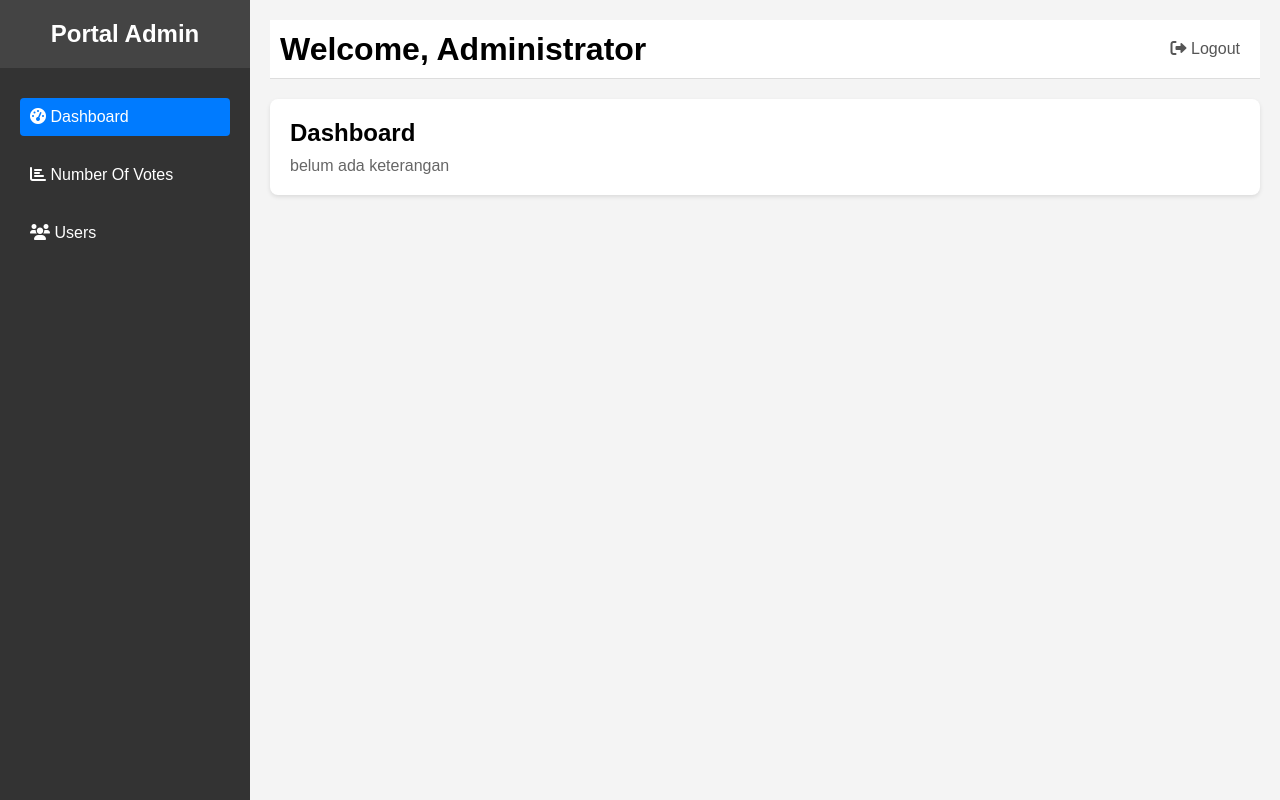
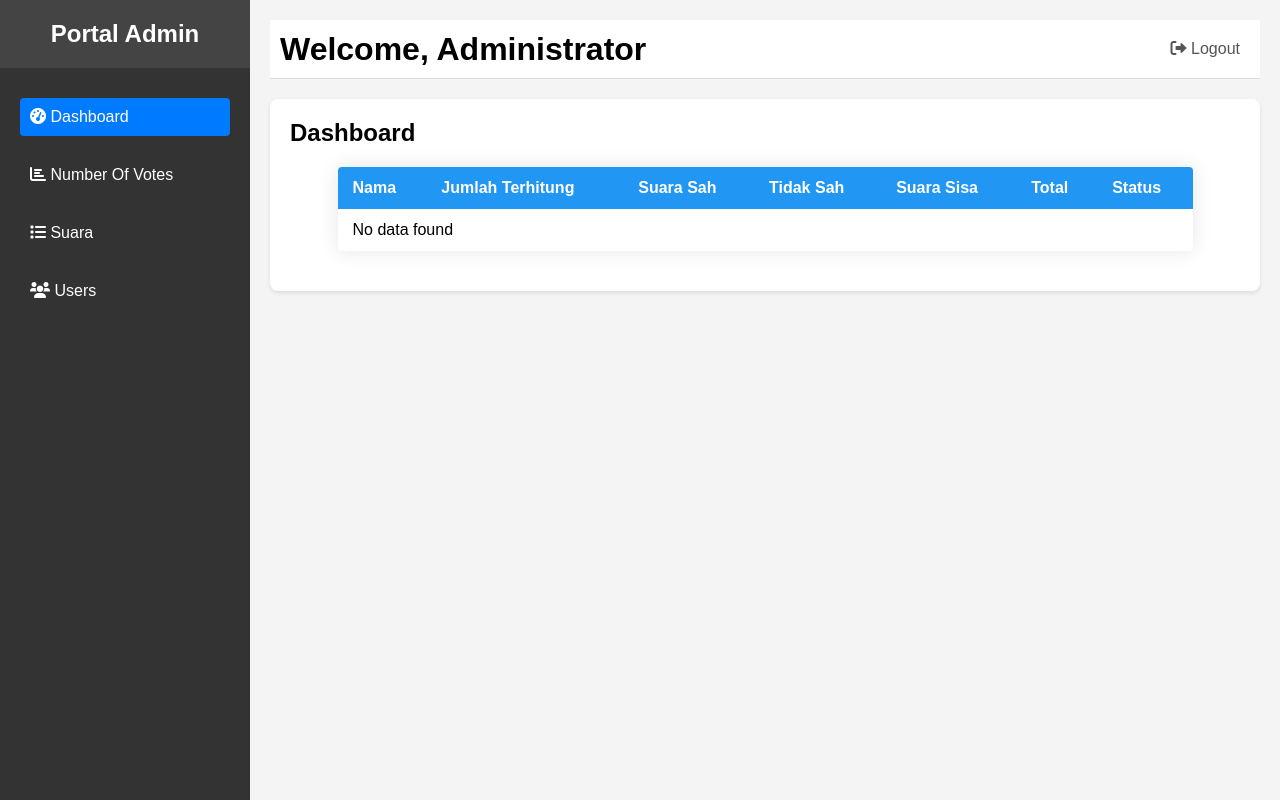
Before and after one commit to asroharun6/K5tps, a PHP site: page /admin/index.php in a window 1280 px wide. Run offline with PHP 8.4, Linux system fonts and the light colour scheme; a user stored in the database is signed in; data comes from the database, SQL or seed files in the repository.

Commit message:
Add files via upload

```diff
--- /dev/null
+++ b/admin/hasil.php
@@ -0,0 +1,106 @@
+<!DOCTYPE html>
+<html lang="en">
+<head>
+    <meta charset="UTF-8">
+    <meta name="viewport" content="width=device-width, initial-scale=1.0">
+    <title>Data Pengguna</title>
+    <link rel="stylesheet" href="https://cdnjs.cloudflare.com/ajax/libs/font-awesome/6.0.0-beta3/css/all.min.css">
+    <style>
+        .container-user {
+            margin: 20px auto;
+            width: 90%;
+        }
+        .table {
+            width: 100%;
+            border-collapse: collapse;
+            border-radius: 4px;
+            overflow: hidden;
+            box-shadow: 0 0 20px rgba(0, 0, 0, 0.1);
+        }
+        .table thead {
+            background-color: #2196F3;
+            color: #fff;
+        }
+        .table th, .table td {
+            padding: 12px 15px;
+            text-align: left;
+        }
+        .table tbody tr {
+            transition: background-color 0.3s;
+        }
+        .table tbody tr:nth-child(even) {
+            background-color: #f2f2f2;
+        }
+        .table tbody tr:hover {
+            background-color: #ddd;
+        }
+        .status-icon {
+            font-size: 18px;
+        }
+        .completed {
+            color: green;
+        }
+        .not-completed {
+            color: orange;
+        }
+    </style>
+</head>
+<body>
+    <div class="container-user">
+        <table class="table">
+            <thead>
+                <tr>
+                    <th>Nama</th>
+                    <th>Jumlah Terhitung</th>
+                    <th>Suara Sah</th>
+                    <th>Tidak Sah</th>
+                    <th>Suara Sisa</th>
+                    <th>Total</th>
+                    <th>Status</th>
+                </tr>
+            </thead>
+            <tbody>
+                <?php
+                include '../db.php'; // Pastikan lokasi file ini benar
+                $sql = "SELECT
+                        users.name AS Metode,
+                        COUNT(*) AS JumlahSuaraTerhitung,
+                        SUM(CASE WHEN s.is_valid = 1 THEN 1 ELSE 0 END) AS total_suara_sah,
+                        SUM(CASE WHEN s.is_valid = 0 THEN 1 ELSE 0 END) AS total_suara_tidak_sah,
+                        jumlah_suara.Jumlah_pemilih AS SuaraPerMetode,
+                        (SUM(CASE WHEN s.is_valid = 1 THEN 1 ELSE 0 END) + SUM(CASE WHEN s.is_valid = 0 THEN 1 ELSE 0 END) + jumlah_suara.Jumlah_pemilih ) AS Total_Suara_Terhitung,
+                        CASE
+                            WHEN (COUNT(*) > 0 AND (SUM(CASE WHEN s.is_valid = 1 THEN 1 ELSE 0 END) + SUM(CASE WHEN s.is_valid = 0 THEN 1 ELSE 0 END) + jumlah_suara.Jumlah_pemilih) > 0 AND jumlah_suara.Jumlah_pemilih > 0) THEN 'NotCompleted'
+                            ELSE 'Completed'
+                        END AS StatusPekerjaan
+                    FROM suara AS s
+                    INNER JOIN kandidat AS k ON s.kandidat_id = k.id
+                    INNER JOIN users ON s.tps_no = users.tps_no
+                    INNER JOIN jumlah_suara ON users.tps_no = jumlah_suara.Metode
+                    GROUP BY s.tps_no
+                    ORDER BY users.name";
+
+                $result = $conn->query($sql);
+                if ($result->num_rows > 0) {
+                    while ($row = $result->fetch_assoc()) {
+                        $statusClass = $row["StatusPekerjaan"] === "Completed" ? "completed" : "not-completed";
+                        $icon = $row["StatusPekerjaan"] === "Completed" ? "<i class='fas fa-check-circle $statusClass'></i>" : "<i class='fas fa-times-circle $statusClass'></i>";
+                        echo "<tr>
+                                <td>" . $row["Metode"] . "</td>
+                                <td>" . $row["JumlahSuaraTerhitung"] . "</td>
+                                <td>" . $row["total_suara_sah"] . "</td>
+                                <td>" . $row["total_suara_tidak_sah"] . "</td>
+                                <td>" . $row["SuaraPerMetode"] . "</td>
+                                <td>" . $row["Total_Suara_Terhitung"] . "</td>
+                                <td class='status-icon'>$icon</td>
+                              </tr>";
+                    }
+                } else {
+                    echo "<tr><td colspan='7'>No data found</td></tr>";
+                }
+                ?>
+            </tbody>
+        </table>
+    </div>
+</body>
+</html>
--- a/admin/index.php
+++ b/admin/index.php
@@ -6,6 +6,7 @@
     header('Location: ../login.php');
     exit;
 }
+
 ?>
 <!DOCTYPE html>
 <html lang="en">
@@ -17,6 +18,7 @@
     <link rel="stylesheet" href="css/users_styles.css">
     <link rel="stylesheet" href="css/add_users_styles.css">
     <link rel="stylesheet" href="https://cdnjs.cloudflare.com/ajax/libs/font-awesome/6.0.0-beta3/css/all.min.css">
+      <script src="https://cdn.jsdelivr.net/npm/chart.js"></script>
 </head>
 <body>
     <div class="container">
@@ -28,6 +30,7 @@
                 <ul>
                     <li><a href="#dashboard" class="menu-item active"><i class="fas fa-tachometer-alt"></i> Dashboard</a></li>
                     <li><a href="#settings" class="menu-item"><i class="fas fa-chart-bar"></i> Number Of Votes</a></li>
+                     <li><a href="#suara" class="menu-item"><i class="fas fa-list"></i> Suara</a></li>
                     <li><a href="#users" class="menu-item"><i class="fas fa-users"></i> Users</a></li>
                 </ul>
             </nav>
@@ -42,10 +45,16 @@
             <section class="content">
                 <div id="dashboard" class="section">
                     <h2>Dashboard</h2>
-                    <p>belum ada keterangan</p>
+                 <p><?php include "hasil.php" ?></p>
+
+
+
                 </div>
                 <div id="users" class="section" style="display: none;">
                     <div><?php include "users.php" ?></div>
+                </div>
+                   <div id="suara" class="section" style="display: none;">
+                    <div><?php include "suara.php" ?></div>
                 </div>
                 <div id="settings" class="section" style="display: none;">
                     <div><?php include "numberVotes.php" ?></div>
@@ -53,6 +62,7 @@
             </section>
         </main>
     </div>
+
     <script src="js/script.js"></script>
 </body>
 </html>
--- /dev/null
+++ b/admin/suara.php
@@ -0,0 +1,110 @@
+<!DOCTYPE html>
+<html lang="en">
+<head>
+    <meta charset="UTF-8">
+    <meta name="viewport" content="width=device-width, initial-scale=1.0">
+    <title>Data Suara</title>
+    <link rel="stylesheet" href="https://cdnjs.cloudflare.com/ajax/libs/font-awesome/6.0.0-beta3/css/all.min.css">
+    <style>
+        .container-user {
+            margin: 20px auto;
+            width: 90%;
+        }
+        .table {
+            width: 100%;
+            border-collapse: collapse;
+            border-radius: 4px;
+            overflow: hidden;
+            box-shadow: 0 0 20px rgba(0, 0, 0, 0.1);
+        }
+        .table thead {
+            background-color: #2196F3;
+            color: #fff;
+        }
+        .table th, .table td {
+            padding: 12px 15px;
+            text-align: left;
+        }
+        .table tbody tr {
+            transition: background-color 0.3s;
+        }
+        .table tbody tr:nth-child(even) {
+            background-color: #f2f2f2;
+        }
+        .table tbody tr:hover {
+            background-color: #ddd;
+        }
+        .pagination {
+            display: flex;
+            justify-content: center;
+            list-style: none;
+            padding: 20px;
+        }
+        .pagination li {
+            padding: 10px;
+            background-color: #f0f0f0;
+            margin: 5px;
+            cursor: pointer;
+        }
+        .pagination li.active {
+            background-color: #2196F3;
+            color: white;
+        }
+    </style>
+</head>
+<body>
+    <div class="container-user">
+        <table class="table">
+            <thead>
+                <tr>
+                    <th>No</th>
+                    <th>Kandidat ID</th>
+                    <th>Timestamp</th>
+                    <th>Valid</th>
+                    <th>No TPS</th>
+                    <th>No KSK</th>
+                </tr>
+            </thead>
+            <tbody>
+                <?php
+                include '../db.php'; // Pastikan lokasi file ini benar
+                $limit = 5; // jumlah data per halaman
+                $page = isset($_GET['page']) ? (int)$_GET['page'] : 1; // mendapatkan halaman saat ini
+                $start = ($page - 1) * $limit; // menentukan data awal untuk halaman saat ini
+                $no = $start + 1; // nomor urut data awal
+
+                $countSql = "SELECT COUNT(*) AS total FROM suara";
+                $countResult = $conn->query($countSql);
+                $totalCount = $countResult->fetch_assoc()['total'];
+
+                $totalPages = ceil($totalCount / $limit);
+                $sql = "SELECT id, kandidat_id, `timestamp`, is_valid, tps_no, ksk_no FROM suara LIMIT $start, $limit";
+                $result = $conn->query($sql);
+                if ($result->num_rows > 0) {
+                    while ($row = $result->fetch_assoc()) {
+                        echo "<tr>
+                                <td>$no</td>
+                                <td>" . $row["kandidat_id"] . "</td>
+                                <td>" . $row["timestamp"] . "</td>
+                                <td>" . ($row["is_valid"] ? 'Yes' : 'No') . "</td>
+                                <td>" . $row["tps_no"] . "</td>
+                                <td>" . $row["ksk_no"] . "</td>
+                              </tr>";
+                        $no++;
+                    }
+                } else {
+                    echo "<tr><td colspan='6'>No data found</td></tr>";
+                }
+                ?>
+            </tbody>
+        </table>
+        <ul class="pagination">
+            <?php for ($i = 1; $i <= $totalPages; $i++): ?>
+                <li class="<?= ($page == $i) ? 'active' : ''; ?>">
+                    <a href="?page=<?= $i; ?>"><?= $i; ?></a>
+                </li>
+            <?php endfor; ?>
+        </ul>
+    </div>
+</body>
+</html>
```
Lines whose indentation alone changed are shown as unchanged.
